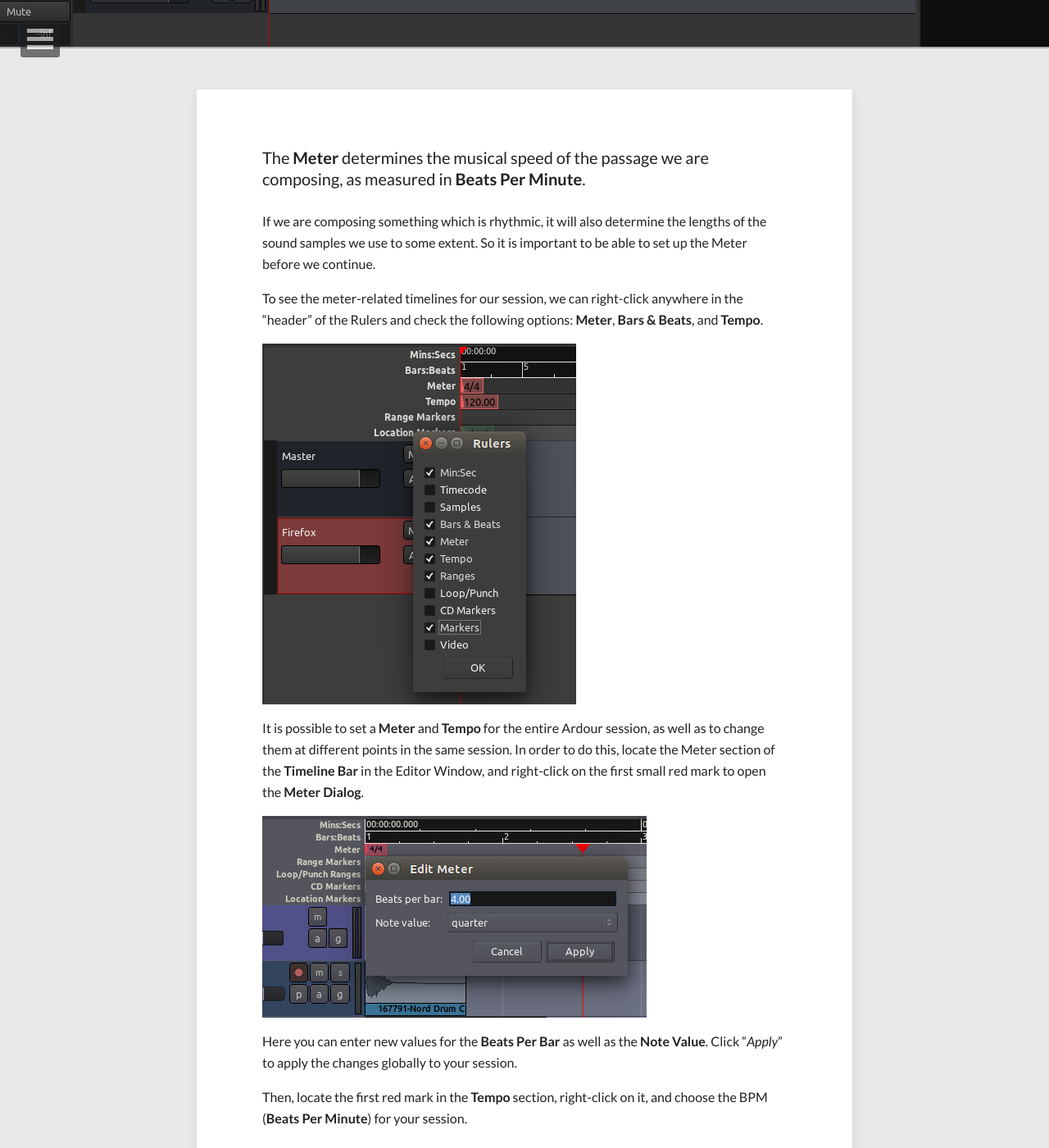
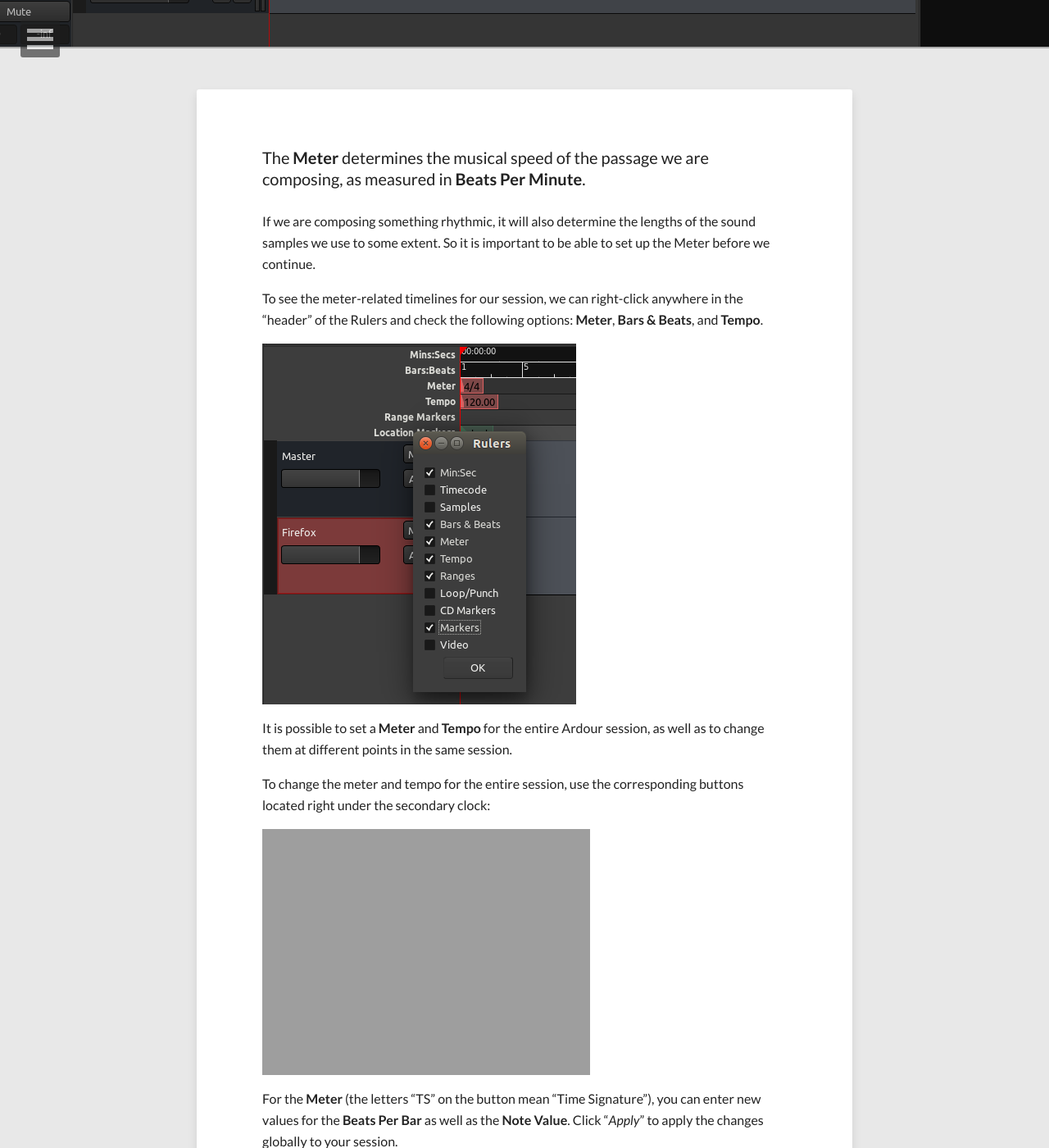
Before and after one commit to brunoruviaro/ardour4-tutorial, a Jekyll site: the page built from _posts/2014-08-27-setting-up-the-meter.md, in a window 1280 px wide and 1400 px high, scrolled down 341 px. Shown: the whole window at 82% size. Built offline with Jekyll 4.4.1, drawn with Linux system fonts in a browser that asks for light colours; nearby versions of some CDN libraries; some of the changed text lies outside the part shown.

Commit message:
Update 2014-08-27-setting-up-the-meter.md

```diff
--- a/_posts/2014-08-27-setting-up-the-meter.md
+++ b/_posts/2014-08-27-setting-up-the-meter.md
@@ -13,7 +13,7 @@ image:
 The **Meter** determines the musical speed of the passage we are
 composing, as measured in **Beats Per Minute**.
 
-If we are composing something which is rhythmic, it will also determine the lengths of the
+If we are composing something rhythmic, it will also determine the lengths of the
 sound samples we use to some extent. So it is important to be able to
 set up the Meter before we continue.
 
@@ -24,18 +24,15 @@ anywhere in the "header" of the Rulers and check the following options: **Meter*
 
 It is possible to set a **Meter** and **Tempo** for the entire Ardour
 session, as well as to change them at different points in the same
-session. In order to do this, locate the Meter section of the **Timeline
-Bar** in the Editor Window, and right-click on the first small red mark
-to open the **Meter Dialog**.
-
-![Meter dialog]({{ site.url }}/images/Ardour4_Edit_Meter_dialog.png)
-
-Here you can enter new values for the **Beats Per Bar** as well as the
-**Note Value**. Click "*Apply*" to apply the changes globally to your
 session.
 
-Then, locate the first red mark in the **Tempo** section, right-click on
-it, and choose the BPM (**Beats Per Minute**) for your session.
+To change the meter and tempo for the entire session, use the corresponding buttons located right under the secondary clock:
+
+![Tempo_and_Meter]({{ site.url }}/images/Ardour5_Edit_Meter_and_Tempo.png)
+
+For the **Meter** (the letters "TS" on the button mean "Time Signature"), you can enter new values for the **Beats Per Bar** as well as the **Note Value**. Click "*Apply*" to apply the changes globally to your session.
+
+For the **Tempo**, choose the number of BPM (**Beats Per Minute**) for your session.
 
 If the Meter or Tempo of your session changes later in the song or
 composition, simply add a new marker by right-clicking in the Meter or
```
